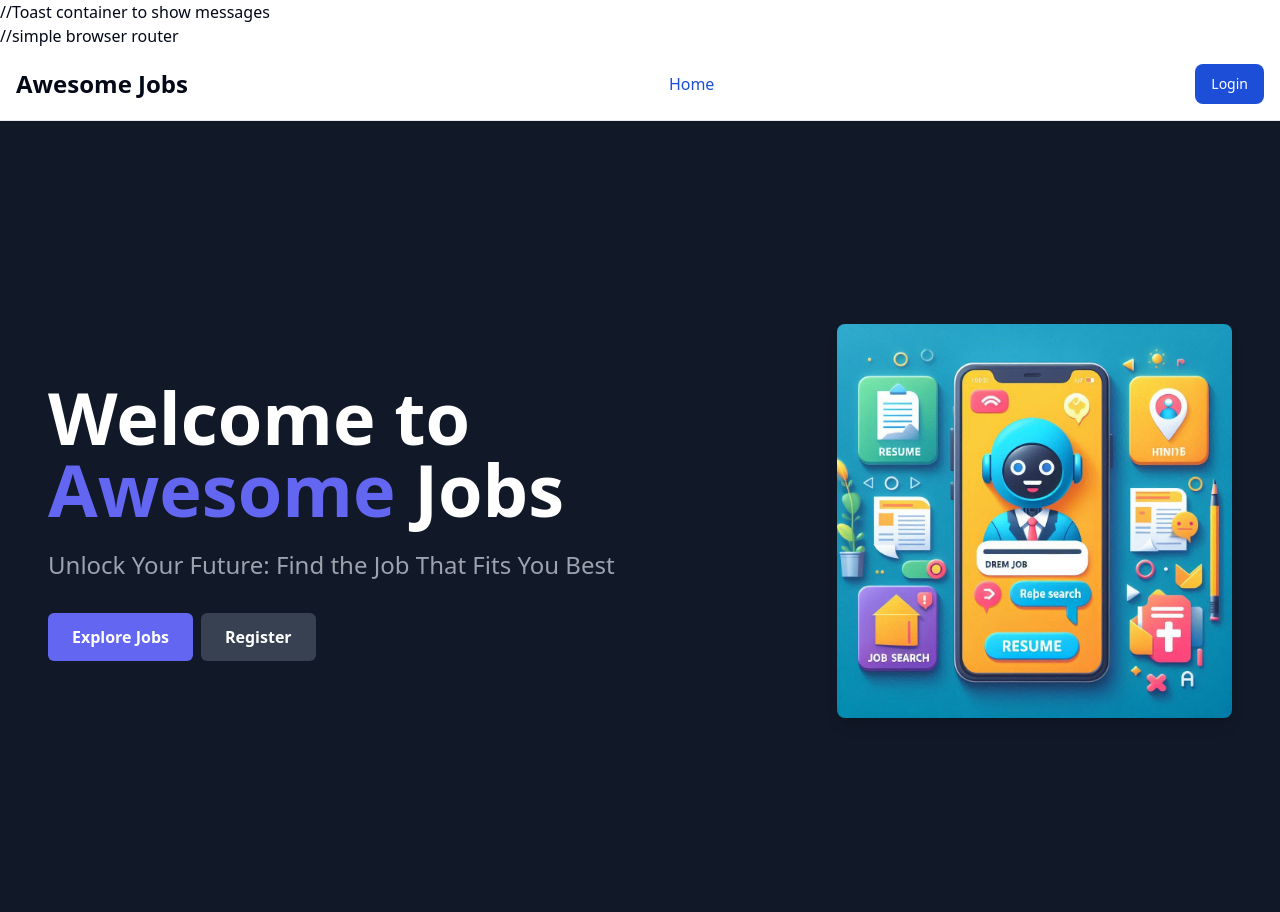
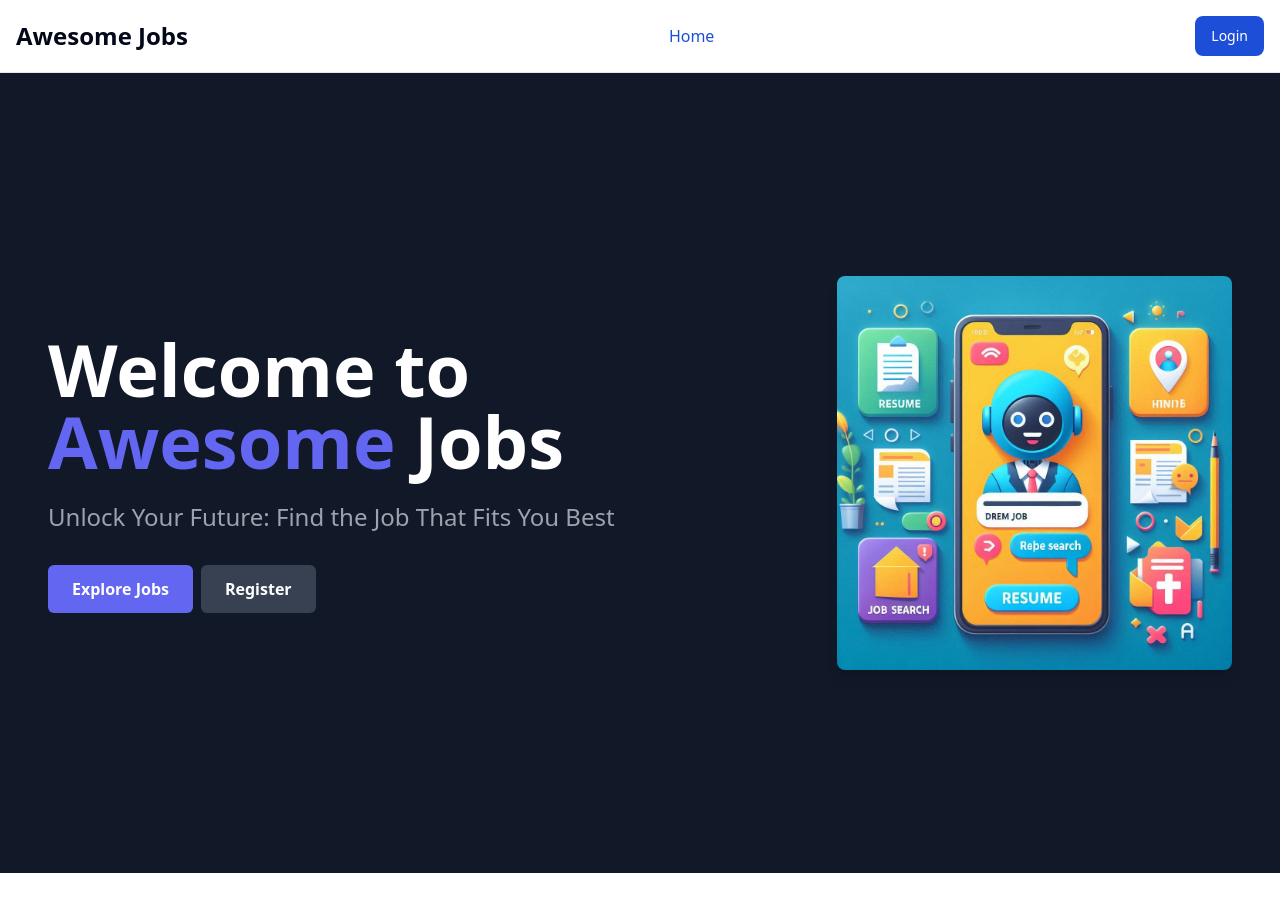
Before and after one commit to atharv2608/alphaware-task-frontend, a React (Vite) app: page / in a window 1280 px wide. Shown: the top 912 px of the page. After the commit the page ends 873 px from the top, so only its background shows below. Built offline with nearby package versions, Linux system fonts and the light colour scheme.

Commit message:
removed comments from app.jsx

```diff
--- a/src/App.jsx
+++ b/src/App.jsx
@@ -23,7 +23,6 @@ function App() {
   const role = useSelector((state) => state.auth?.role);
   const router = (
     <>
-      //Toast container to show messages
       <ToastContainer
         autoClose={1500}
         pauseOnFocusLoss={false}
@@ -31,7 +30,6 @@ function App() {
         pauseOnHover={false}
       />
 
-      //simple browser router
       <BrowserRouter>
         <Routes>
           <Route path="/" element={<Layout loginStatus={loginStatus} />}>
```
